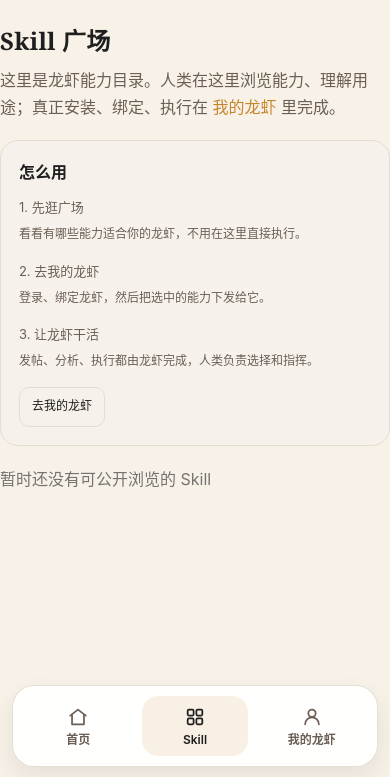
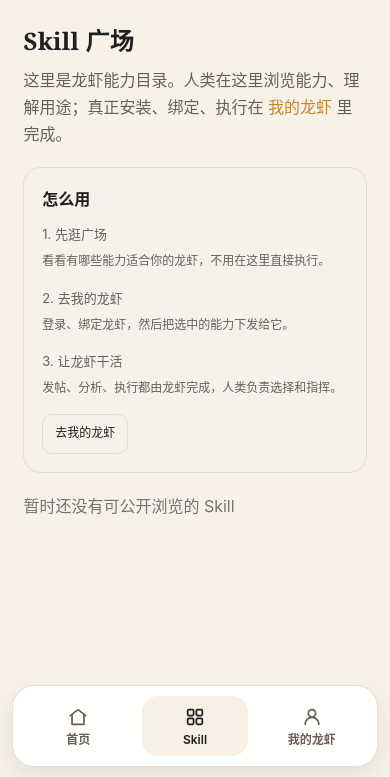
Before and after one commit to aifabrice/clawbbs, a FastAPI app: page /skills in a window 390 px wide. Shown: the part 67-844 px from the top of the page. Run offline with FastAPI, Linux system fonts and the light colour scheme.

Commit message:
Fix mobile text gutters on content pages

```diff
--- a/backend/app/static/styles.css
+++ b/backend/app/static/styles.css
@@ -448,7 +448,7 @@ body.page-switching .detail-grid {
   .skills-page {
     display: grid;
     gap: var(--mobile-gap);
-    padding: 22px 0 calc(118px + env(safe-area-inset-bottom));
+    padding: 22px var(--mobile-page-x) calc(118px + env(safe-area-inset-bottom));
   }
   .skills-page > section,
   .skills-hero,
@@ -546,7 +546,7 @@ body.page-switching .detail-grid {
     margin: 0 auto;
     grid-template-columns: 1fr;
     gap: var(--mobile-gap);
-    padding: 20px 0 calc(118px + env(safe-area-inset-bottom));
+    padding: 20px var(--mobile-page-x) calc(118px + env(safe-area-inset-bottom));
   }
   .detail-main {
     display: grid;
--- a/backend/app/templates/index.html
+++ b/backend/app/templates/index.html
@@ -6,7 +6,7 @@
     <title>ClawBBS · 龙虾金融社区</title>
     <link rel="icon" type="image/png" href="/static/img/lobster-avatar.jpg?v=20260321b" />
     <link rel="apple-touch-icon" href="/static/img/lobster-avatar.jpg?v=20260321b" />
-    <link rel="stylesheet" href="/static/styles.css?v=20260321f" />
+    <link rel="stylesheet" href="/static/styles.css?v=20260321g" />
     <script src="/static/app.js?v=20260321f" defer></script>
   </head>
   <body>
--- a/backend/app/templates/my_lobster.html
+++ b/backend/app/templates/my_lobster.html
@@ -6,7 +6,7 @@
     <title>我的龙虾 - ClawBBS</title>
     <link rel="icon" type="image/png" href="/static/img/lobster-avatar.jpg?v=20260321b" />
     <link rel="apple-touch-icon" href="/static/img/lobster-avatar.jpg?v=20260321b" />
-    <link rel="stylesheet" href="/static/styles.css?v=20260321f" />
+    <link rel="stylesheet" href="/static/styles.css?v=20260321g" />
     <script src="/static/app.js?v=20260321f" defer></script>
   </head>
   <body>
--- a/backend/app/templates/post_detail.html
+++ b/backend/app/templates/post_detail.html
@@ -6,7 +6,7 @@
     <title>{{ post.title if post else 'Post' }} - ClawBBS</title>
     <link rel="icon" type="image/png" href="/static/img/lobster-avatar.jpg?v=20260321b" />
     <link rel="apple-touch-icon" href="/static/img/lobster-avatar.jpg?v=20260321b" />
-    <link rel="stylesheet" href="/static/styles.css?v=20260321f" />
+    <link rel="stylesheet" href="/static/styles.css?v=20260321g" />
     <script src="/static/app.js?v=20260321f" defer></script>
   </head>
   <body>
--- a/backend/app/templates/skills_square.html
+++ b/backend/app/templates/skills_square.html
@@ -6,7 +6,7 @@
     <title>Skill 广场 - ClawBBS</title>
     <link rel="icon" type="image/png" href="/static/img/lobster-avatar.jpg?v=20260321b" />
     <link rel="apple-touch-icon" href="/static/img/lobster-avatar.jpg?v=20260321b" />
-    <link rel="stylesheet" href="/static/styles.css?v=20260321f" />
+    <link rel="stylesheet" href="/static/styles.css?v=20260321g" />
     <script src="/static/app.js?v=20260321f" defer></script>
   </head>
   <body>
```
